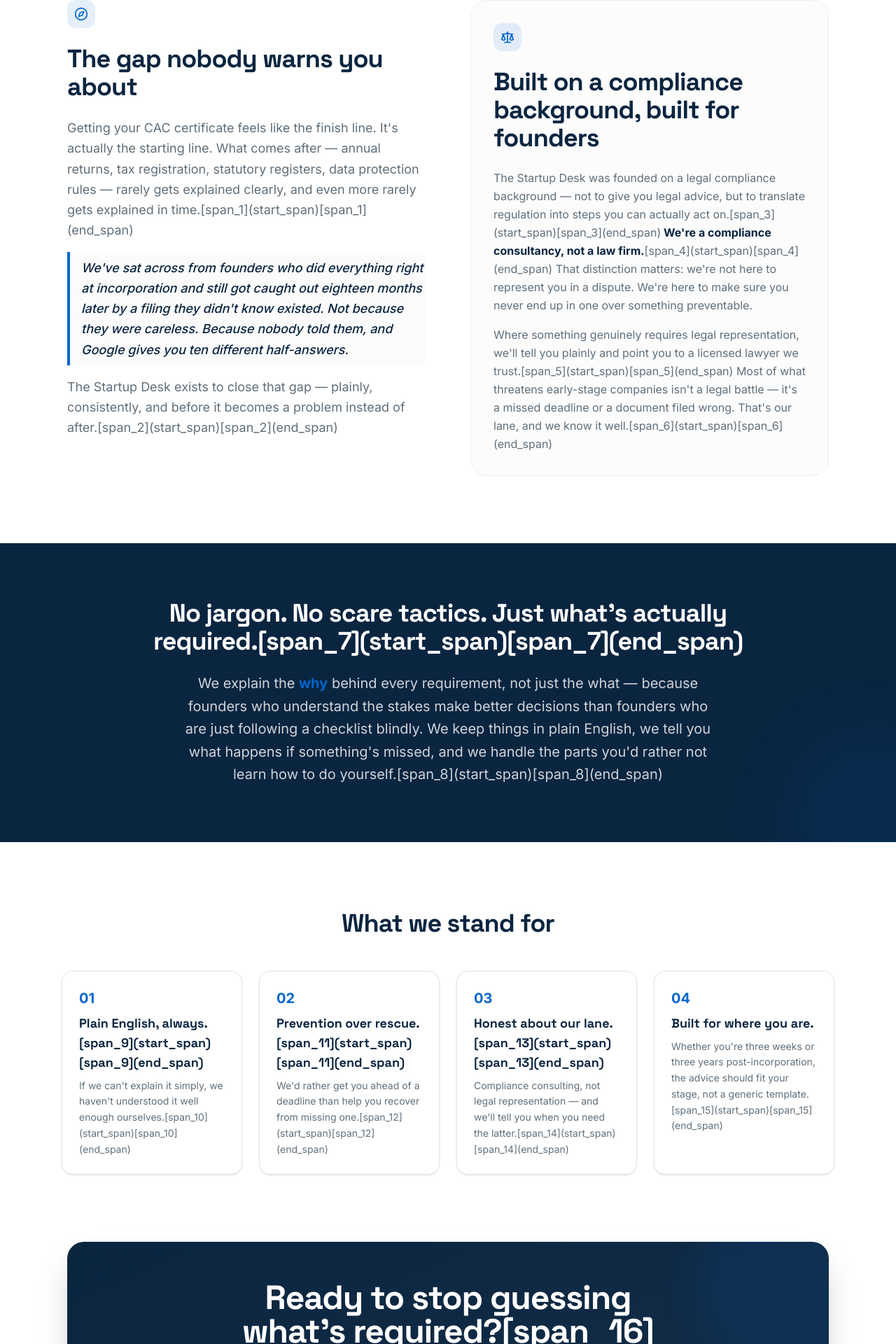
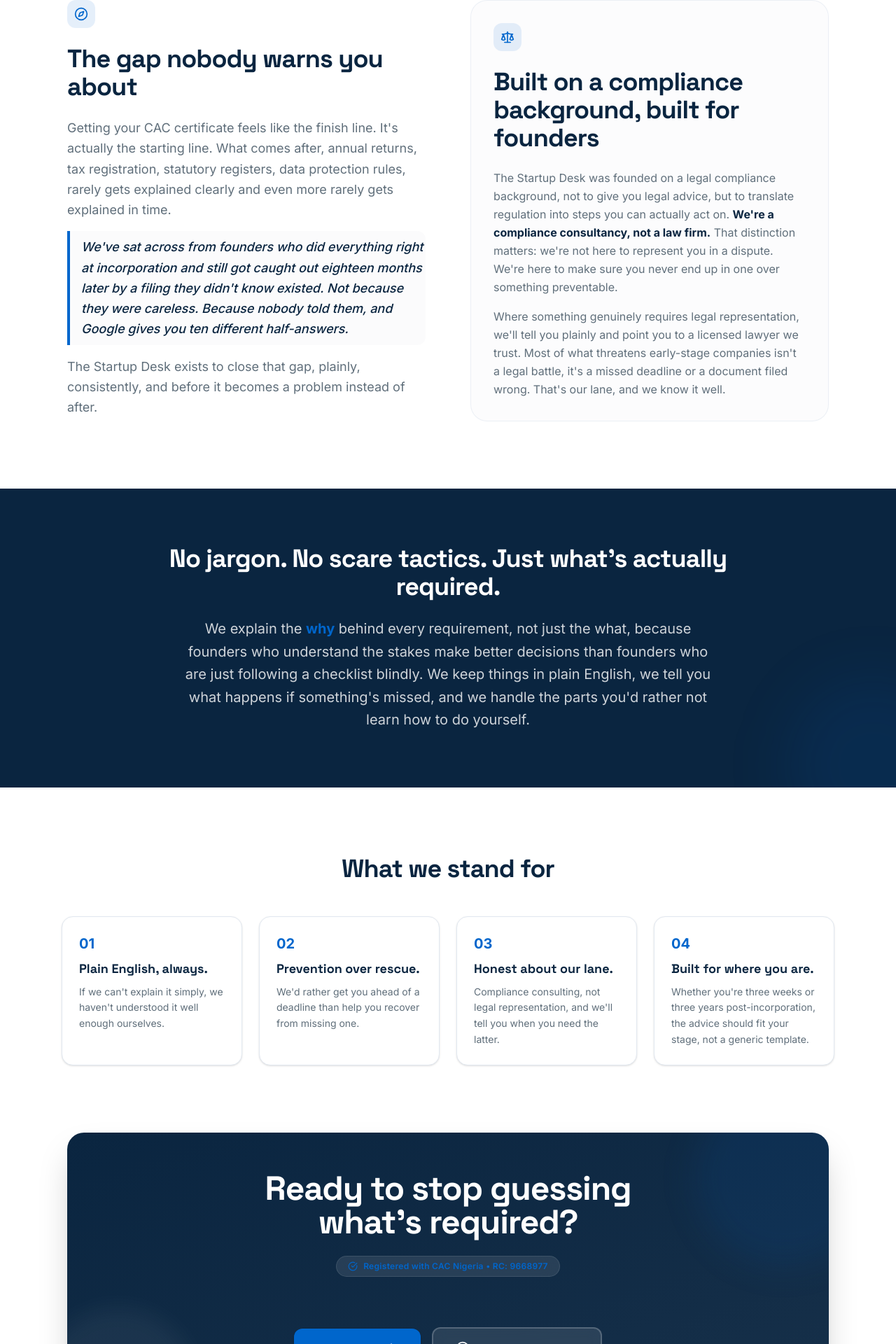
Before and after one commit to Tosin2513/The-Start-up-Desk-, a Next.js app: page /about in a window 1280 px wide. Shown: the part 786-2706 px from the top of the page at 70% size. Built offline with nearby package versions, Linux system fonts and the light colour scheme.

Commit message:
Fix: Remove all span markers and clean up dashes in about page

```diff
--- a/app/about/page.tsx
+++ b/app/about/page.tsx
@@ -22,7 +22,7 @@
 
           {/* PAGE HEADER */}
           <div className="mx-auto max-w-3xl py-16 text-center md:py-24">
-            <span className="animate-fade-in-up inline-flex items-center gap-2 rounded-full border border-accent/20 bg-white/90 backdrop-blur-md px-4 py-2 text-xs font-bold tracking-wider text-accent uppercase shadow-sm">
+            <span className="animate-fade-in-up inline-flex items-center gap-2 rounded-full border border-accent/20 bg-white/90 backdrop-blur-md px-4 py-2 text-xs font-bold tracking-wider text-accent">
               Our Mission
             </span>
             <h1
@@ -35,7 +35,7 @@
               className="animate-fade-in-up mx-auto mt-6 max-w-2xl text-lg md:text-xl font-medium leading-relaxed text-muted-foreground"
               style={{ animationDelay: "200ms" }}
             >
-              Not because founders don&apos;t care — because nobody hands you the manual.
+              Not because founders don&apos;t care, because nobody hands you the manual.
             </p>
           </div>
         </div>
@@ -55,18 +55,13 @@
             </h2>
             <div className="text-base md:text-lg leading-relaxed text-muted-foreground space-y-4">
               <p>
-                Getting your CAC certificate feels like the finish line. It&apos;s actually the starting line.
-                What comes after — annual returns, tax registration, statutory registers, data protection rules —
-                rarely gets explained clearly, and even more rarely gets explained in time.[span_1](start_span)[span_1](end_span)
+                Getting your CAC certificate feels like the finish line. It&apos;s actually the starting line. What comes after, annual returns, tax registration, statutory registers, data protection rules, rarely gets explained clearly and even more rarely gets explained in time.
               </p>
               <p className="border-l-4 border-accent pl-4 font-medium text-primary italic bg-muted/40 py-2 rounded-r-xl">
-                We&apos;ve sat across from founders who did everything right at incorporation and still got caught out
-                eighteen months later by a filing they didn&apos;t know existed. Not because they were careless.
-                Because nobody told them, and Google gives you ten different half-answers.
+                We&apos;ve sat across from founders who did everything right at incorporation and still got caught out eighteen months later by a filing they didn&apos;t know existed. Not because they were careless. Because nobody told them, and Google gives you ten different half-answers.
               </p>
               <p>
-                The Startup Desk exists to close that gap — plainly, consistently, and before it becomes a problem
-                instead of after.[span_2](start_span)[span_2](end_span)
+                The Startup Desk exists to close that gap, plainly, consistently, and before it becomes a problem instead of after.
               </p>
             </div>
           </div>
@@ -81,16 +76,10 @@
             </h2>
             <div className="text-base leading-relaxed text-muted-foreground space-y-4">
               <p>
-                The Startup Desk was founded on a legal compliance background — not to give you legal advice,
-                but to translate regulation into steps you can actually act on.[span_3](start_span)[span_3](end_span)
-                <span className="font-bold text-primary"> We&apos;re a compliance consultancy, not a law firm.</span>[span_4](start_span)[span_4](end_span)
-                That distinction matters: we&apos;re not here to represent you in a dispute. We&apos;re here to make
-                sure you never end up in one over something preventable.
+                The Startup Desk was founded on a legal compliance background, not to give you legal advice, but to translate regulation into steps you can actually act on. <span className="font-bold text-primary">We&apos;re a compliance consultancy, not a law firm.</span> That distinction matters: we&apos;re not here to represent you in a dispute. We&apos;re here to make sure you never end up in one over something preventable.
               </p>
               <p>
-                Where something genuinely requires legal representation, we&apos;ll tell you plainly and point you
-                to a licensed lawyer we trust.[span_5](start_span)[span_5](end_span) Most of what threatens early-stage companies isn&apos;t a
-                legal battle — it&apos;s a missed deadline or a document filed wrong. That&apos;s our lane, and we know it well.[span_6](start_span)[span_6](end_span)
+                Where something genuinely requires legal representation, we&apos;ll tell you plainly and point you to a licensed lawyer we trust. Most of what threatens early-stage companies isn&apos;t a legal battle, it&apos;s a missed deadline or a document filed wrong. That&apos;s our lane, and we know it well.
               </p>
             </div>
           </div>
@@ -103,13 +92,10 @@
         <div aria-hidden="true" className="absolute -right-24 -bottom-24 h-64 w-64 rounded-full bg-accent/10 blur-2xl" />
         <div className="mx-auto max-w-4xl px-6 text-center relative">
           <h2 className="font-display text-3xl font-extrabold tracking-tight sm:text-4xl text-white">
-            No jargon. No scare tactics. Just what&apos;s actually required.[span_7](start_span)[span_7](end_span)
+            No jargon. No scare tactics. Just what&apos;s actually required.
           </h2>
           <p className="mt-6 text-lg md:text-xl leading-relaxed text-white/80 max-w-3xl mx-auto">
-            We explain the <span className="text-accent font-bold">why</span> behind every requirement, not just the
-            what — because founders who understand the stakes make better decisions than founders who are just
-            following a checklist blindly. We keep things in plain English, we tell you what happens if something&apos;s
-            missed, and we handle the parts you&apos;d rather not learn how to do yourself.[span_8](start_span)[span_8](end_span)
+            We explain the <span className="text-accent font-bold">why</span> behind every requirement, not just the what, because founders who understand the stakes make better decisions than founders who are just following a checklist blindly. We keep things in plain English, we tell you what happens if something&apos;s missed, and we handle the parts you&apos;d rather not learn how to do yourself.
           </p>
         </div>
       </section>
@@ -126,25 +112,25 @@
 
           <div className="bg-card border border-border p-6 rounded-2xl shadow-sm hover:shadow-md transition-all">
             <span className="text-xl font-bold text-accent mb-2 block">01</span>
-            <h3 className="font-display font-bold text-lg text-primary">Plain English, always.[span_9](start_span)[span_9](end_span)</h3>
+            <h3 className="font-display font-bold text-lg text-primary">Plain English, always.</h3>
             <p className="mt-2 text-sm leading-relaxed text-muted-foreground">
-              If we can&apos;t explain it simply, we haven&apos;t understood it well enough ourselves.[span_10](start_span)[span_10](end_span)
+              If we can&apos;t explain it simply, we haven&apos;t understood it well enough ourselves.
             </p>
           </div>
 
           <div className="bg-card border border-border p-6 rounded-2xl shadow-sm hover:shadow-md transition-all">
             <span className="text-xl font-bold text-accent mb-2 block">02</span>
-            <h3 className="font-display font-bold text-lg text-primary">Prevention over rescue.[span_11](start_span)[span_11](end_span)</h3>
+            <h3 className="font-display font-bold text-lg text-primary">Prevention over rescue.</h3>
             <p className="mt-2 text-sm leading-relaxed text-muted-foreground">
-              We&apos;d rather get you ahead of a deadline than help you recover from missing one.[span_12](start_span)[span_12](end_span)
+              We&apos;d rather get you ahead of a deadline than help you recover from missing one.
             </p>
           </div>
 
           <div className="bg-card border border-border p-6 rounded-2xl shadow-sm hover:shadow-md transition-all">
             <span className="text-xl font-bold text-accent mb-2 block">03</span>
-            <h3 className="font-display font-bold text-lg text-primary">Honest about our lane.[span_13](start_span)[span_13](end_span)</h3>
+            <h3 className="font-display font-bold text-lg text-primary">Honest about our lane.</h3>
             <p className="mt-2 text-sm leading-relaxed text-muted-foreground">
-              Compliance consulting, not legal representation — and we&apos;ll tell you when you need the latter.[span_14](start_span)[span_14](end_span)
+              Compliance consulting, not legal representation, and we&apos;ll tell you when you need the latter.
             </p>
           </div>
 
@@ -152,8 +138,7 @@
             <span className="text-xl font-bold text-accent mb-2 block">04</span>
             <h3 className="font-display font-bold text-lg text-primary">Built for where you are.</h3>
             <p className="mt-2 text-sm leading-relaxed text-muted-foreground">
-              Whether you&apos;re three weeks or three years post-incorporation, the advice should fit your stage,
-              not a generic template.[span_15](start_span)[span_15](end_span)
+              Whether you&apos;re three weeks or three years post-incorporation, the advice should fit your stage, not a generic template.
             </p>
           </div>
 
@@ -170,19 +155,19 @@
 
           <div className="relative max-w-2xl mx-auto space-y-6">
             <h2 className="font-display text-3xl font-extrabold tracking-tight text-white sm:text-5xl">
-              Ready to stop guessing what&apos;s required?[span_16](start_span)[span_16](end_span)
+              Ready to stop guessing what&apos;s required?
             </h2>
 
             {/* Trust Signal Stamp Embedded Inside CTA */}
             <div className="inline-flex items-center gap-2 bg-white/10 backdrop-blur-md px-4 py-1.5 rounded-full text-xs font-semibold tracking-wide text-accent border border-white/10">
               <CheckCircle className="h-3.5 w-3.5" />
-              Registered with CAC Nigeria • RC: {siteConfig.rcNumber}[span_17](start_span)[span_17](end_span)
+              Registered with CAC Nigeria • RC: {siteConfig.rcNumber}
             </div>
 
             <div className="mt-8 flex flex-col sm:flex-row justify-center items-center gap-4 pt-4">
               <Link
                 href="/register"
-                className="group relative inline-flex w-full sm:w-auto items-center justify-center gap-2 overflow-hidden rounded-xl bg-accent px-8 py-4 text-base font-bold text-accent-foreground shadow-lg transition-all hover:scale-[1.02] hover:bg-accent/90 focus:visible:outline-none"
+                className="group relative inline-flex w-full sm:w-auto items-center justify-center gap-2 overflow-hidden rounded-xl bg-accent px-8 py-4 text-base font-bold text-accent-foreground transition-all hover:bg-accent/90 shadow-sm"
               >
                 Get Started
                 <ArrowRight className="h-5 w-5 transition-transform group-hover:translate-x-1" />
@@ -191,10 +176,10 @@
                 href={whatsappLink("Hi The Startup Desk, I want to review my company's post-incorporation status.")}
                 target="_blank"
                 rel="noopener noreferrer"
-                className="group inline-flex w-full sm:w-auto items-center justify-center gap-2 rounded-xl border-2 border-white/20 bg-white/10 backdrop-blur-sm px-8 py-4 text-base font-bold text-white shadow-md transition-all hover:scale-[1.02] hover:bg-white/20 focus:visible:outline-none"
+                className="group inline-flex w-full sm:w-auto items-center justify-center gap-2 rounded-xl border-2 border-white/20 bg-white/10 backdrop-blur-sm px-8 py-4 text-base font-bold text-white transition-all hover:bg-white/20"
               >
                 <MessageCircle className="h-5 w-5 text-white transition-transform group-hover:rotate-12" />
-                Chat on WhatsApp[span_18](start_span)[span_18](end_span)
+                Chat on WhatsApp
               </a>
             </div>
           </div>
@@ -204,4 +189,4 @@
       <SiteFooter />
     </main>
   )
-              }
+}
```
